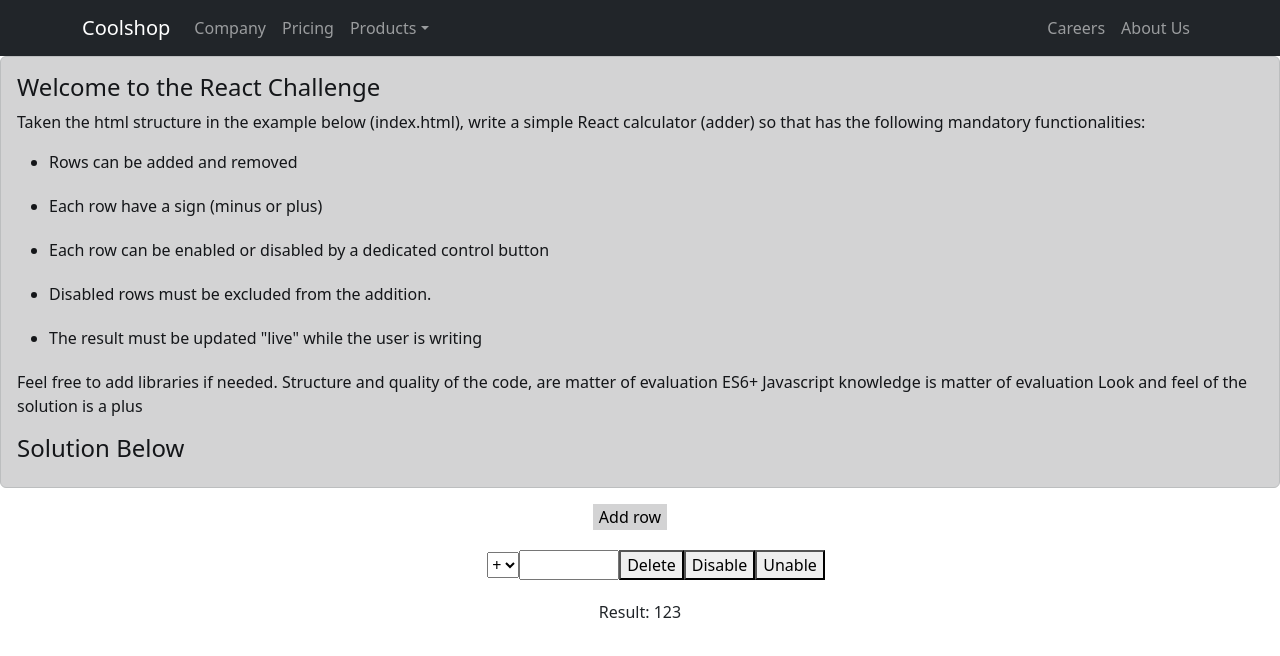
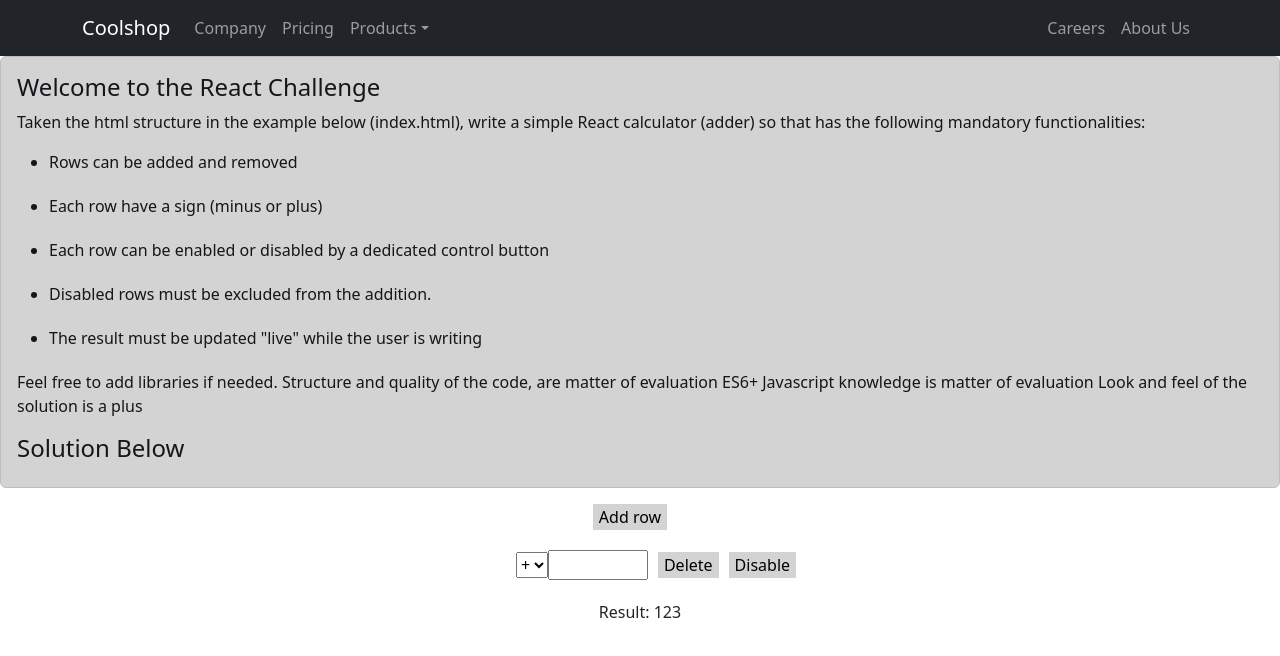
Before and after one commit to theringsofsaturn/react-challenge-calculator, a React (Create React App) app: page / in a window 1280 px wide. Shown: the top 656 px of the page. Built offline with nearby package versions, Linux system fonts and the light colour scheme.

Commit message:
it seems that I can still access the row after pointerEvents none, with the tab in the keyboard

```diff
--- a/src/App.js
+++ b/src/App.js
@@ -1,6 +1,6 @@
-import MyNavbar from './components/MyNavbar';
-import Calculator from './components/Calculator';
-import Description from './components/Description';
+import MyNavbar from './components/Navbar/MyNavbar';
+import Calculator from './components/Calculator/Calculator';
+import Description from './components/Description/Description';
 import './App.css';
 
 function App() {
--- a/src/components/Calculator.jsx
+++ b/src/components/Calculator/Calculator.jsx
@@ -1,4 +1,4 @@
-import Row from './Row';
+import Row from '../Row/Row';
 import './calculator.css';
 import { useState } from 'react';
 
--- a/src/components/Row.jsx
+++ b/src/components/Row/Row.jsx
@@ -19,7 +19,7 @@ const Row = () => {
   };
 
   // style={{ pointerEvents: isDisabled ? 'none' : 'auto' }}
-  // you can’t interact with this element, or any children of this element, with a mouse, or a touch device, but you can still tab to it with your keyboard. ?!!
+  // you can’t interact with this element, or any children of this element, with a mouse, or a touch device, but it seems that you can still tab to it with your keyboard!!
 
   return (
     <>
@@ -30,9 +30,12 @@ const Row = () => {
             <option>-</option>
           </select>
           <input type="text" placeholder="" />
-          <button onClick={deleteRow}>Delete</button>
-          <button onClick={toggleDisable}>Disable</button>
-          <button>Unable</button>
+          <button className="buttons" onClick={deleteRow}>
+            Delete
+          </button>
+          <button className="buttons" onClick={toggleDisable}>
+            Disable
+          </button>
         </li>
       ) : null}
     </>
--- /dev/null
+++ b/src/components/Row/row.css
@@ -0,0 +1,26 @@
+.disabledButton {
+  pointer-events: none;
+  opacity: 0.4;
+}
+
+.unableButton {
+  pointer-events: visiblePainted !important;
+}
+
+input {
+  width: 100px;
+}
+
+li {
+  margin-bottom: 20px;
+}
+
+input {
+  margin-left: 30px;
+}
+
+.buttons {
+  margin-left: 10px;
+  border: none;
+  background-color: #d3d3d4;
+}
--- a/src/components/row.css
+++ /dev/null
@@ -1,4 +0,0 @@
-.disabledButton {
-  pointer-events: none;
-  opacity: 0.4;
-}
```
Also changed, not shown: src/components/Calculator/calculator.css (renamed from src/components/calculator.css), src/components/Description/Description.jsx (renamed from src/components/Description.jsx), src/components/Navbar/MyNavbar.jsx (renamed from src/components/MyNavbar.jsx).
